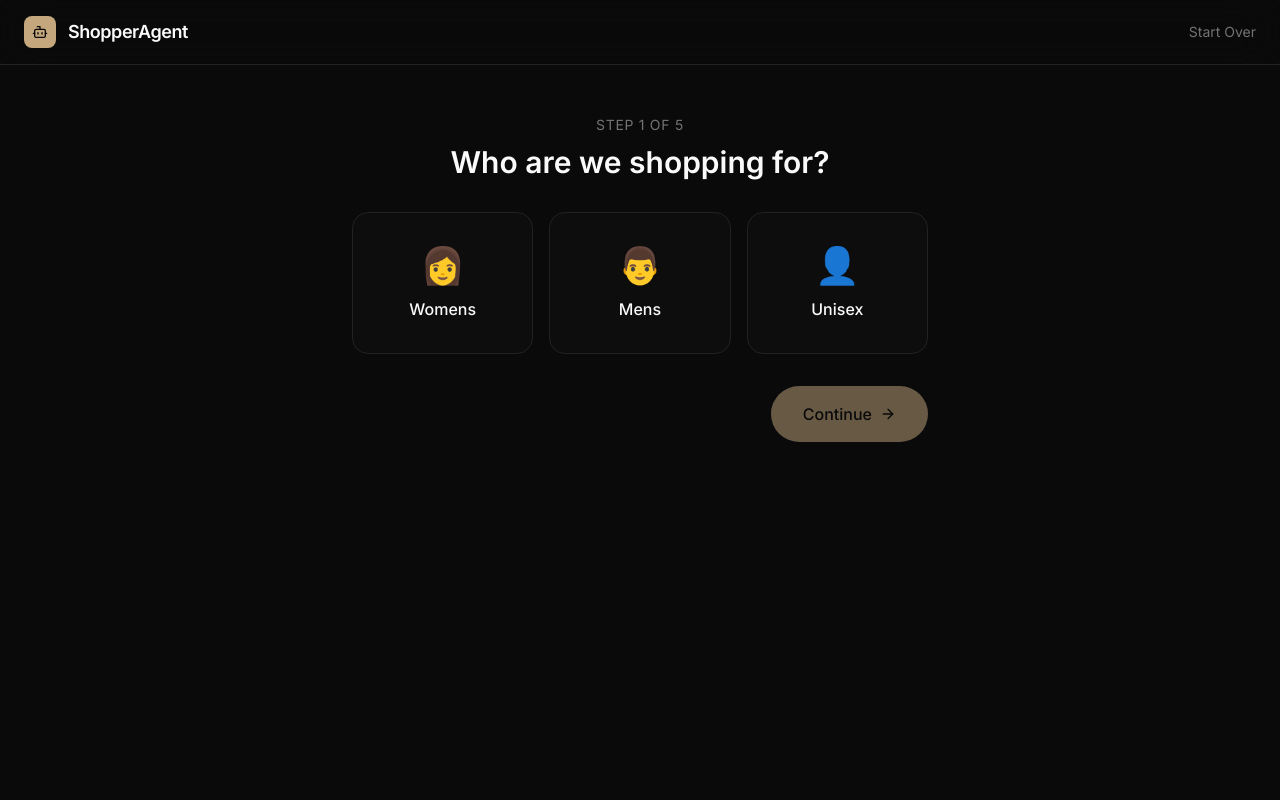
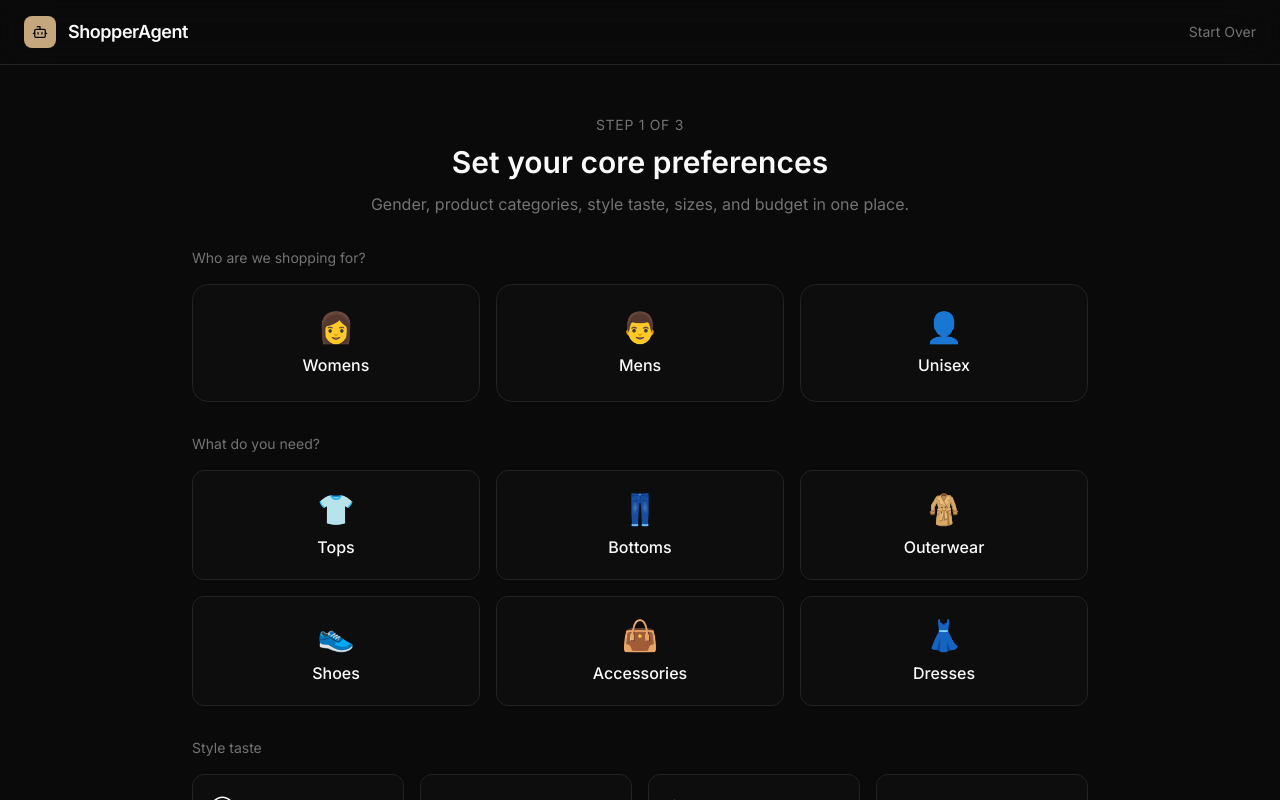
Before and after one commit to sakaarpuri/shopperagent-react, a Next.js app: page / in a window 1280 px wide. Both pictures are taken after a click on the button "Start Guided Matching". Shown: the top 800 px of the page. Built offline with nearby package versions, Linux system fonts and the light colour scheme.

Commit message:
Simplify preference flow and add budget range guidance

```diff
--- a/app/page.tsx
+++ b/app/page.tsx
@@ -20,7 +20,7 @@
 } from 'lucide-react';
 import type { Product, UserPreferences } from '@/types';
 
-type Step = 'landing' | 'gender' | 'categories' | 'style' | 'budget' | 'brands' | 'results';
+type Step = 'landing' | 'preferences' | 'occasion' | 'brands' | 'results';
 
 type CategoryId = 'tops' | 'bottoms' | 'outerwear' | 'shoes' | 'accessories' | 'dresses';
 type SizeCategory = 'tops' | 'bottoms' | 'outerwear' | 'shoes' | 'dresses';
@@ -60,6 +60,12 @@
   'Filtering by fit, category, and budget',
   'Balancing brand, quality, and versatility',
   'Building your cart'
+];
+
+const BUDGET_PRESETS = [
+  { value: 45, label: 'Under $50' },
+  { value: 100, label: 'Around $100' },
+  { value: 200, label: 'Around $200' }
 ];
 
 const INSPIRATION_BOARDS = [
@@ -230,7 +236,7 @@
     if (instantGenerate) {
       handleGenerate(boardPrefs);
     } else {
-      setStep('categories');
+      setStep('preferences');
     }
   };
 
@@ -251,17 +257,31 @@
     handleGenerate(starter);
   };
 
+  const budgetSignal = useMemo(() => {
+    if (preferences.budget < 50) {
+      return { label: 'Under $50', hint: 'Fewer options, mostly basics and sale-driven picks.' };
+    }
+    if (preferences.budget <= 100) {
+      return { label: '$50-$100', hint: 'Many options across everyday staples and trend items.' };
+    }
+    if (preferences.budget <= 200) {
+      return { label: '$100-$200', hint: 'Many options with stronger quality and brand variety.' };
+    }
+    return { label: '$200+', hint: 'Curated options, including premium and luxury pieces.' };
+  }, [preferences.budget]);
+
   const canProceed = useMemo(() => {
-    if (step === 'gender') return !!preferences.gender;
-    if (step === 'categories') return preferences.categories.length > 0 && missingSizeCategories.length === 0;
-    if (step === 'style') return preferences.styles.length > 0 && !!preferences.occasion;
+    if (step === 'preferences') {
+      return !!preferences.gender && preferences.categories.length > 0 && missingSizeCategories.length === 0 && preferences.styles.length > 0;
+    }
+    if (step === 'occasion') return !!preferences.occasion;
     return true;
   }, [step, preferences, missingSizeCategories]);
 
   const nextStep = () => {
-    const steps: Step[] = ['landing', 'gender', 'categories', 'style', 'budget', 'brands', 'results'];
+    const steps: Step[] = ['landing', 'preferences', 'occasion', 'brands', 'results'];
     const currentIdx = steps.indexOf(step);
-    if (step === 'budget' && skipBrands) {
+    if (step === 'occasion' && skipBrands) {
       handleGenerate();
     } else if (currentIdx < steps.length - 1) {
       setStep(steps[currentIdx + 1]);
@@ -269,7 +289,7 @@
   };
 
   const prevStep = () => {
-    const steps: Step[] = ['landing', 'gender', 'categories', 'style', 'budget', 'brands', 'results'];
+    const steps: Step[] = ['landing', 'preferences', 'occasion', 'brands', 'results'];
     const currentIdx = steps.indexOf(step);
     if (currentIdx > 0) {
       setStep(steps[currentIdx - 1]);
@@ -344,7 +364,7 @@
                       initial={{ opacity: 0, y: 30 }}
                       animate={{ opacity: 1, y: 0 }}
                       transition={{ delay: 0.35 }}
-                      onClick={() => setStep('gender')}
+                      onClick={() => setStep('preferences')}
                       className="luxury-button flex items-center gap-3 text-lg px-10 py-5"
                     >
                       <Zap className="w-5 h-5" />
@@ -427,32 +447,35 @@
               </motion.div>
             )}
 
-            {step === 'gender' && (
+            {step === 'preferences' && (
               <motion.div
-                key="gender"
+                key="preferences"
                 initial={{ opacity: 0, x: 20 }}
                 animate={{ opacity: 1, x: 0 }}
                 exit={{ opacity: 0, x: -20 }}
-                className="space-y-8 max-w-xl mx-auto"
+                className="space-y-8 max-w-4xl mx-auto"
               >
                 <div className="text-center">
-                  <span className="text-sm text-muted uppercase tracking-wider">Step 1 of 5</span>
-                  <h2 className="text-3xl font-semibold mt-2 mb-3">Who are we shopping for?</h2>
+                  <span className="text-sm text-muted uppercase tracking-wider">Step 1 of 3</span>
+                  <h2 className="text-3xl font-semibold mt-2 mb-3">Set your core preferences</h2>
+                  <p className="text-muted">Gender, product categories, style taste, sizes, and budget in one place.</p>
                 </div>
 
+                <div className="space-y-4">
+                  <p className="text-sm text-muted">Who are we shopping for?</p>
                   <div className="grid grid-cols-3 gap-4">
                     {(['womens', 'mens', 'unisex'] as const).map(g => (
                       <button
                         key={g}
                         onClick={() => setPreferences(prev => ({ ...prev, gender: g }))}
                         className={cn(
-                        'p-8 rounded-2xl border text-center transition-all',
+                          'p-6 rounded-2xl border text-center transition-all',
                           preferences.gender === g
                             ? 'border-accent bg-accent/10'
                             : 'border-surface-hover hover:border-accent/30 bg-surface/30'
                         )}
                       >
-                      <span className="text-4xl mb-3 block">
+                        <span className="text-3xl mb-2 block">
                           {g === 'womens' && '👩'}
                           {g === 'mens' && '👨'}
                           {g === 'unisex' && '👤'}
@@ -461,34 +484,10 @@
                       </button>
                     ))}
                   </div>
-
-                <div className="flex justify-end">
-                  <button
-                    onClick={nextStep}
-                    disabled={!canProceed}
-                    className={cn('luxury-button flex items-center gap-2', !canProceed && 'opacity-50 cursor-not-allowed')}
-                  >
-                    Continue
-                    <ArrowRight className="w-4 h-4" />
-                  </button>
-                </div>
-              </motion.div>
-            )}
-
-            {step === 'categories' && (
-              <motion.div
-                key="categories"
-                initial={{ opacity: 0, x: 20 }}
-                animate={{ opacity: 1, x: 0 }}
-                exit={{ opacity: 0, x: -20 }}
-                className="space-y-8 max-w-3xl mx-auto"
-              >
-                <div className="text-center">
-                  <span className="text-sm text-muted uppercase tracking-wider">Step 2 of 5</span>
-                  <h2 className="text-3xl font-semibold mt-2 mb-3">What do you need?</h2>
-                  <p className="text-muted">Choose categories, then set size for each selected category.</p>
                 </div>
 
+                <div className="space-y-4">
+                  <p className="text-sm text-muted">What do you need?</p>
                   <div className="grid grid-cols-2 md:grid-cols-3 gap-4">
                     {CATEGORIES.map(cat => {
                       const isSelected = preferences.categories.includes(cat.id);
@@ -497,7 +496,7 @@
                           key={cat.id}
                           onClick={() => toggleCategory(cat.id)}
                           className={cn(
-                          'p-6 rounded-xl border text-center transition-all',
+                            'p-5 rounded-xl border text-center transition-all',
                             isSelected
                               ? 'border-accent bg-accent/10'
                               : 'border-surface-hover hover:border-accent/30 bg-surface/30'
@@ -508,6 +507,43 @@
                         </button>
                       );
                     })}
+                  </div>
+                </div>
+
+                <div className="space-y-4">
+                  <p className="text-sm text-muted">Style taste</p>
+                  <div className="grid grid-cols-2 md:grid-cols-4 gap-4">
+                    {STYLE_OPTIONS.map(style => {
+                      const isSelected = preferences.styles.includes(style.id);
+                      return (
+                        <button
+                          key={style.id}
+                          onClick={() => {
+                            if (isSelected) {
+                              setPreferences(prev => ({
+                                ...prev,
+                                styles: prev.styles.filter(s => s !== style.id)
+                              }));
+                            } else {
+                              setPreferences(prev => ({
+                                ...prev,
+                                styles: [...prev.styles, style.id]
+                              }));
+                            }
+                          }}
+                          className={cn(
+                            'p-4 rounded-xl border text-left transition-all',
+                            isSelected
+                              ? 'border-accent bg-accent/10'
+                              : 'border-surface-hover hover:border-accent/30 bg-surface/30'
+                          )}
+                        >
+                          <span className="text-2xl mb-2 block">{style.icon}</span>
+                          <h4 className="font-medium text-sm">{style.label}</h4>
+                        </button>
+                      );
+                    })}
+                  </div>
                 </div>
 
                 {sizeRequiredCategories.length > 0 && (
@@ -543,6 +579,53 @@
                   </div>
                 )}
 
+                <div className="glass-panel p-6 md:p-8">
+                  <div className="flex items-center justify-between gap-4 flex-wrap">
+                    <div>
+                      <p className="text-sm text-muted">Budget target</p>
+                      <p className="text-4xl font-semibold text-accent">{formatPrice(preferences.budget)}</p>
+                    </div>
+                    <div className="text-sm text-right">
+                      <p className="text-muted">{budgetSignal.label}</p>
+                      <p className="text-accent">{budgetSignal.hint}</p>
+                    </div>
+                  </div>
+
+                  <div className="flex gap-2 mt-5 flex-wrap">
+                    {BUDGET_PRESETS.map(preset => (
+                      <button
+                        key={preset.label}
+                        onClick={() => setPreferences(prev => ({ ...prev, budget: preset.value }))}
+                        className={cn(
+                          'px-3 py-2 rounded-full text-xs border transition-colors',
+                          Math.abs(preferences.budget - preset.value) < 20
+                            ? 'border-accent bg-accent/10'
+                            : 'border-surface-hover hover:border-accent/30'
+                        )}
+                      >
+                        {preset.label}
+                      </button>
+                    ))}
+                  </div>
+
+                  <input
+                    type="range"
+                    min="25"
+                    max="400"
+                    step="5"
+                    value={preferences.budget}
+                    onChange={e => setPreferences(prev => ({ ...prev, budget: parseInt(e.target.value, 10) }))}
+                    className="w-full mt-6 h-2 bg-surface rounded-full appearance-none cursor-pointer accent-accent"
+                  />
+
+                  <div className="flex justify-between mt-3 text-xs text-muted">
+                    <span>Under $50</span>
+                    <span>$100</span>
+                    <span>$200</span>
+                    <span>$200+</span>
+                  </div>
+                </div>
+
                 <div className="flex justify-between">
                   <button onClick={prevStep} className="flex items-center gap-2 text-muted hover:text-foreground">
                     <ArrowLeft className="w-4 h-4" />
@@ -560,22 +643,20 @@
               </motion.div>
             )}
 
-            {step === 'style' && (
+            {step === 'occasion' && (
               <motion.div
-                key="style"
+                key="occasion"
                 initial={{ opacity: 0, x: 20 }}
                 animate={{ opacity: 1, x: 0 }}
                 exit={{ opacity: 0, x: -20 }}
                 className="space-y-8 max-w-3xl mx-auto"
               >
                 <div className="text-center">
-                  <span className="text-sm text-muted uppercase tracking-wider">Step 3 of 5</span>
-                  <h2 className="text-3xl font-semibold mt-2 mb-3">Refine taste and context</h2>
-                  <p className="text-muted">Choose the occasion plus one or more style directions.</p>
+                  <span className="text-sm text-muted uppercase tracking-wider">Step 2 of 3</span>
+                  <h2 className="text-3xl font-semibold mt-2 mb-3">Pick your mood or occasion</h2>
+                  <p className="text-muted">This sets context, while your taste was captured in preferences.</p>
                 </div>
 
-                <div className="space-y-3">
-                  <p className="text-sm text-muted">Occasion</p>
                 <div className="grid md:grid-cols-3 gap-3">
                   {OCCASIONS.map(item => {
                     const selected = preferences.occasion === item.id;
@@ -596,92 +677,6 @@
                     );
                   })}
                 </div>
-                </div>
-
-                <div className="grid grid-cols-2 md:grid-cols-4 gap-4">
-                  {STYLE_OPTIONS.map(style => {
-                    const isSelected = preferences.styles.includes(style.id);
-                    return (
-                      <button
-                        key={style.id}
-                        onClick={() => {
-                          if (isSelected) {
-                            setPreferences(prev => ({
-                              ...prev,
-                              styles: prev.styles.filter(s => s !== style.id)
-                            }));
-                          } else {
-                            setPreferences(prev => ({
-                              ...prev,
-                              styles: [...prev.styles, style.id]
-                            }));
-                          }
-                        }}
-                        className={cn(
-                          'p-5 rounded-xl border text-left transition-all',
-                          isSelected
-                            ? 'border-accent bg-accent/10'
-                            : 'border-surface-hover hover:border-accent/30 bg-surface/30'
-                        )}
-                      >
-                        <span className="text-2xl mb-2 block">{style.icon}</span>
-                        <h4 className="font-medium text-sm">{style.label}</h4>
-                        <p className="text-xs text-muted mt-1">{style.description}</p>
-                      </button>
-                    );
-                  })}
-                </div>
-
-                <div className="flex justify-between">
-                  <button onClick={prevStep} className="flex items-center gap-2 text-muted hover:text-foreground">
-                    <ArrowLeft className="w-4 h-4" />
-                    Back
-                  </button>
-                  <button
-                    onClick={nextStep}
-                    disabled={!canProceed}
-                    className={cn('luxury-button flex items-center gap-2', !canProceed && 'opacity-50 cursor-not-allowed')}
-                  >
-                    Continue
-                    <ArrowRight className="w-4 h-4" />
-                  </button>
-                </div>
-              </motion.div>
-            )}
-
-            {step === 'budget' && (
-              <motion.div
-                key="budget"
-                initial={{ opacity: 0, x: 20 }}
-                animate={{ opacity: 1, x: 0 }}
-                exit={{ opacity: 0, x: -20 }}
-                className="space-y-8 max-w-xl mx-auto"
-              >
-                <div className="text-center">
-                  <span className="text-sm text-muted uppercase tracking-wider">Step 4 of 5</span>
-                  <h2 className="text-3xl font-semibold mt-2 mb-3">What's your budget?</h2>
-                  <p className="text-muted">Average per item budget target</p>
-                </div>
-
-                <div className="glass-panel p-8 text-center">
-                  <span className="text-5xl font-semibold text-accent">{formatPrice(preferences.budget)}</span>
-                  <p className="text-muted mt-2">per item</p>
-
-                  <input
-                    type="range"
-                    min="50"
-                    max="2000"
-                    step="50"
-                    value={preferences.budget}
-                    onChange={e => setPreferences(prev => ({ ...prev, budget: parseInt(e.target.value, 10) }))}
-                    className="w-full mt-8 h-2 bg-surface rounded-full appearance-none cursor-pointer accent-accent"
-                  />
-
-                  <div className="flex justify-between mt-4 text-sm text-muted">
-                    <span>$50</span>
-                    <span>$2000+</span>
-                  </div>
-                </div>
 
                 <label className="flex items-center gap-3 justify-center text-sm text-muted cursor-pointer">
                   <input
@@ -698,7 +693,11 @@
                     <ArrowLeft className="w-4 h-4" />
                     Back
                   </button>
-                  <button onClick={nextStep} className="luxury-button flex items-center gap-2">
+                  <button
+                    onClick={nextStep}
+                    disabled={!canProceed}
+                    className={cn('luxury-button flex items-center gap-2', !canProceed && 'opacity-50 cursor-not-allowed')}
+                  >
                     {skipBrands ? 'Generate Cart' : 'Continue'}
                     <ArrowRight className="w-4 h-4" />
                   </button>
@@ -715,7 +714,7 @@
                 className="space-y-8 max-w-4xl mx-auto"
               >
                 <div className="text-center">
-                  <span className="text-sm text-muted uppercase tracking-wider">Step 5 of 5</span>
+                  <span className="text-sm text-muted uppercase tracking-wider">Step 3 of 3</span>
                   <h2 className="text-3xl font-semibold mt-2 mb-3">Preferred brands (optional)</h2>
                   <p className="text-muted">Leave blank for broader discovery, or choose favorites.</p>
                 </div>
@@ -889,7 +888,7 @@
                     </div>
                     <h3 className="text-xl font-semibold mb-3">No matches found</h3>
                     <p className="text-muted mb-6">Try adjusting your budget, occasion, or style preferences.</p>
-                    <button onClick={() => setStep('budget')} className="luxury-button">
+                    <button onClick={() => setStep('preferences')} className="luxury-button">
                       Adjust Preferences
                     </button>
                   </div>
```
Lines whose indentation alone changed are shown as unchanged.
